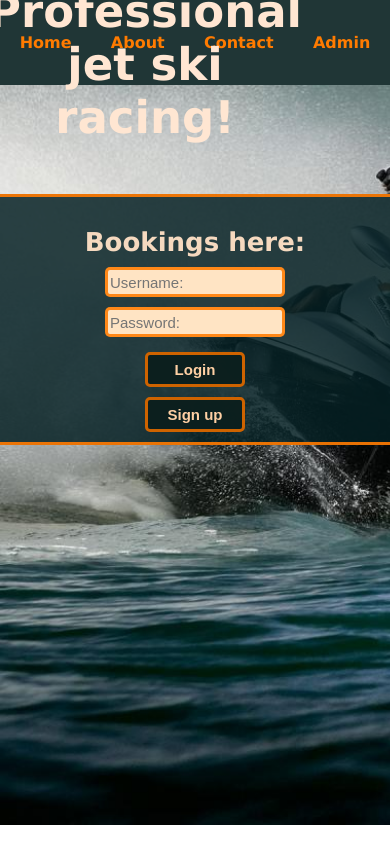
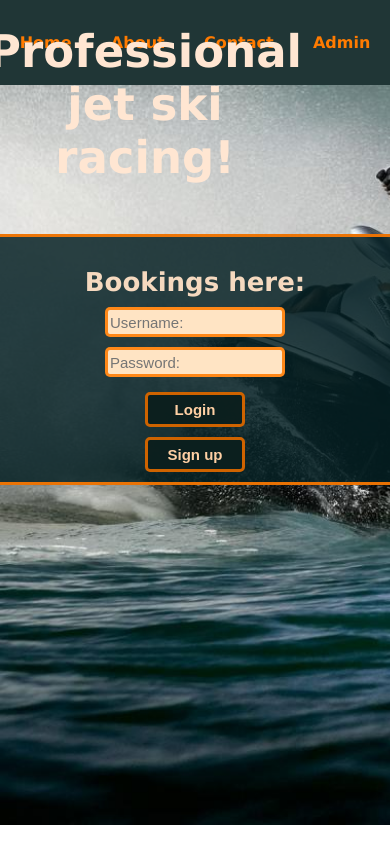
Before and after one commit to alexnmc/appointment-booking, a React (Create React App) app in the folder client/: page / in a window 390 px wide. Built offline with nearby package versions, Linux system fonts and the light colour scheme.

Commit message:
responsive design

```diff
--- a/client/src/style.css
+++ b/client/src/style.css
@@ -471,13 +471,7 @@ button{
         margin-top: 40px;
         width:auto;
         padding:10px;
-        height: 530px;
-    }
-
-
-    .homeBooking{
-
-
+        height: 70%;
     }
 
 
@@ -505,7 +499,7 @@ button{
     .about{
        display:flex;
        align-items: center;
-       justify-content: center;
+       justify-content: flex-start;
        position: fixed;
        padding:20px;
     }
```
